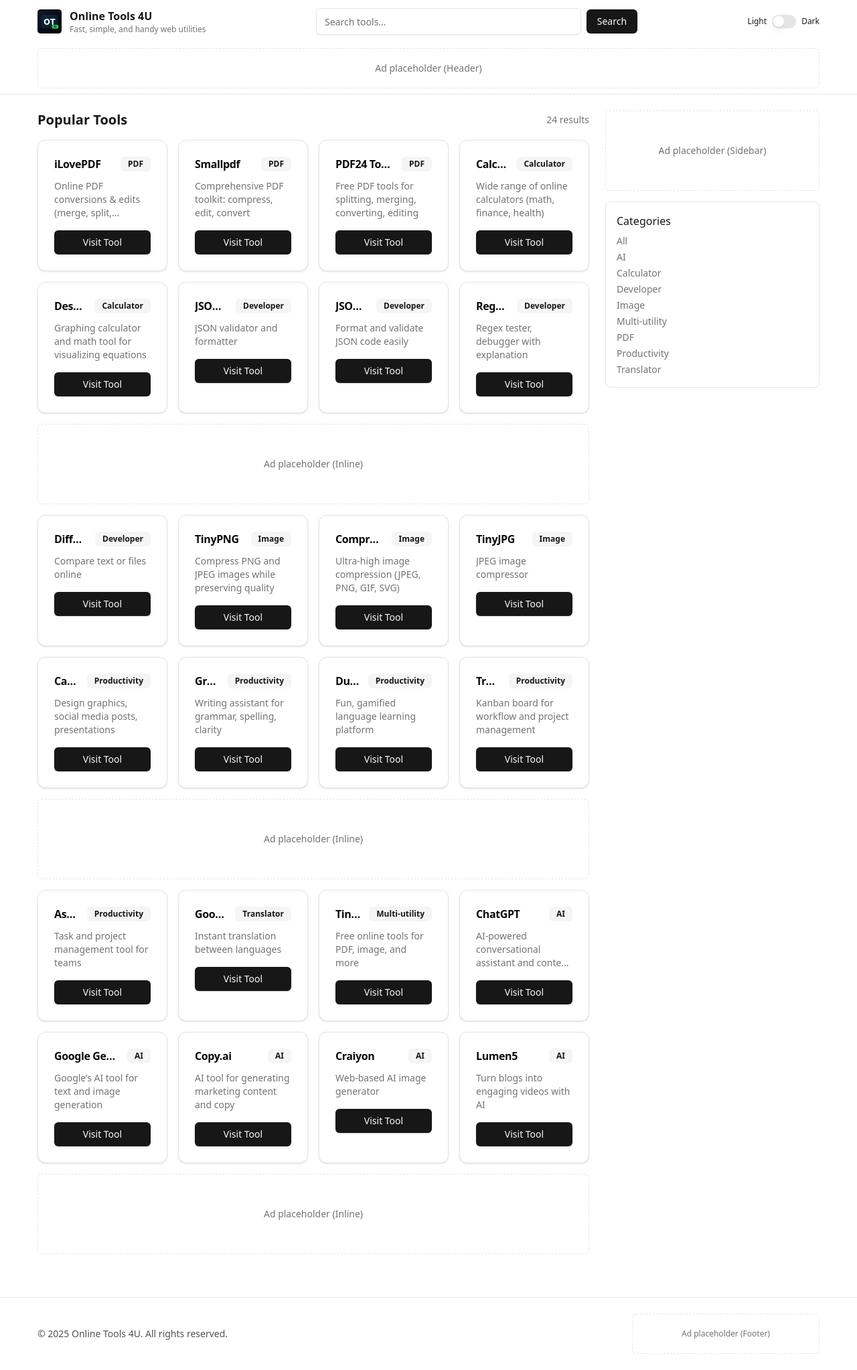
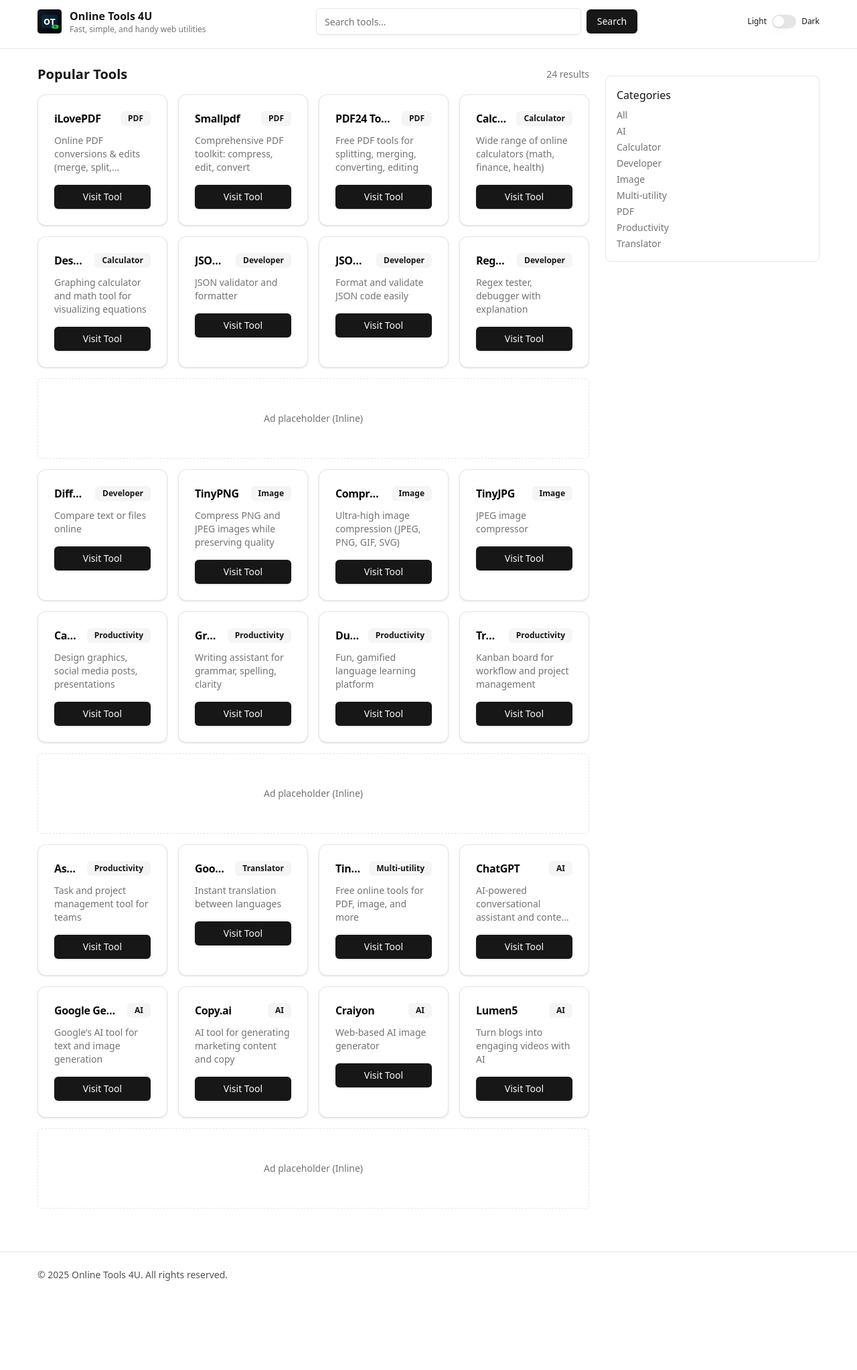
Before and after one commit to jnvsumitju-org/onlinetools4u, a React (Vite) app: page / in a window 1280 px wide. Shown: the whole page at 67% size. After the commit the page ends 1938 px from the top, so only its background shows below. Built offline with nearby package versions, Linux system fonts and the light colour scheme.

Commit message:
feat: google ad

```diff
--- a/index.html
+++ b/index.html
@@ -4,6 +4,7 @@
     <meta charset="UTF-8" />
     <link rel="icon" type="image/svg+xml" href="/logo.svg" />
     <meta name="viewport" content="width=device-width, initial-scale=1.0" />
+    <meta name="google-adsense-account" content="ca-pub-4278087596195272" />
     <title>Online Tools 4U — 25 Handy Web Utilities</title>
     <meta name="description" content="Online Tools 4U: Discover 25 popular online tools for PDFs, images, text, calculators, and more. Fast, simple, and handy web utilities." />
     <meta name="theme-color" content="#ffffff" />
@@ -19,6 +20,9 @@
     <meta name="twitter:title" content="Online Tools 4U — 25 Handy Web Utilities" />
     <meta name="twitter:description" content="Discover 25 popular online tools for PDFs, images, text, calculators, and more." />
     <meta name="twitter:image" content="/logo.svg" />
+
+    <!-- Google AdSense -->
+    <script async src="https://pagead2.googlesyndication.com/pagead/js/adsbygoogle.js?client=ca-pub-4278087596195272" crossorigin="anonymous"></script>
 
     <!-- JSON-LD Schema: ItemList of tools -->
     <script type="application/ld+json">
--- a/src/App.tsx
+++ b/src/App.tsx
@@ -4,7 +4,8 @@ import type { ToolItem } from '@/types'
 import { Header } from '@/components/Header'
 import { Footer } from '@/components/Footer'
 import { ToolGrid } from '@/components/ToolGrid'
-import { AdBanner } from '@/components/AdBanner'
+// import { AdBanner } from '@/components/AdBanner'
+import { GoogleAd } from '@/components/GoogleAd'
 
 function normalize(text: string) {
   return text.toLowerCase()
@@ -41,7 +42,7 @@ function App() {
           <ToolGrid tools={filtered} />
         </section>
         <aside className="space-y-4">
-          <AdBanner label="Ad placeholder (Sidebar)" />
+          <GoogleAd slot="YOUR_SIDEBAR_SLOT_ID" className="w-full" />
           <div className="rounded-lg border p-4">
             <div className="font-medium mb-2">Categories</div>
             <ul className="text-sm space-y-1">
--- a/src/components/Footer.tsx
+++ b/src/components/Footer.tsx
@@ -1,12 +1,12 @@
+import { GoogleAd } from './GoogleAd'
+
 export function Footer() {
   const year = new Date().getFullYear()
   return (
     <footer className="border-t mt-10">
-      <div className="container py-6 text-sm text-neutral-600 dark:text-neutral-400 flex items-center justify-between">
+      <div className="container py-6 text-sm text-neutral-600 dark:text-neutral-400 flex items-center justify-between gap-4">
         <p>© {year} Online Tools 4U. All rights reserved.</p>
-        <div className="w-[280px] min-h-[60px] rounded-md border border-dashed text-center grid place-items-center text-xs text-neutral-500">
-          Ad placeholder (Footer)
-        </div>
+        <GoogleAd slot="YOUR_FOOTER_SLOT_ID" className="w-[320px]" style={{ display: 'block' }} />
       </div>
     </footer>
   )
--- /dev/null
+++ b/src/components/GoogleAd.tsx
@@ -0,0 +1,33 @@
+import { useEffect } from 'react'
+
+declare global {
+  interface Window {
+    adsbygoogle: unknown[]
+  }
+}
+
+type GoogleAdProps = {
+  slot: string
+  className?: string
+  style?: React.CSSProperties
+  format?: string
+}
+
+export function GoogleAd({ slot, className, style, format = 'auto' }: GoogleAdProps) {
+  useEffect(() => {
+    try {
+      (window.adsbygoogle = window.adsbygoogle || []).push({})
+    } catch {}
+  }, [])
+
+  return (
+    <ins
+      className={`adsbygoogle ${className ?? ''}`}
+      style={style ?? { display: 'block' }}
+      data-ad-client="ca-pub-4278087596195272"
+      data-ad-slot={slot}
+      data-ad-format={format}
+      data-full-width-responsive="true"
+    />
+  )
+}
--- a/src/components/Header.tsx
+++ b/src/components/Header.tsx
@@ -3,6 +3,7 @@ import { Button } from '@/components/ui/button'
 import { Input } from '@/components/ui/input'
 import { Switch } from '@/components/ui/switch'
 import { useTheme } from './ThemeProvider'
+import { GoogleAd } from './GoogleAd'
 
 type HeaderProps = {
   value: string
@@ -50,9 +51,7 @@ export function Header({ value, onChange }: HeaderProps) {
         />
       </div>
       <div className="container my-2">
-        <div className="w-full min-h-[60px] rounded-md border border-dashed text-center grid place-items-center text-sm text-neutral-500">
-          Ad placeholder (Header)
-        </div>
+        <GoogleAd slot="YOUR_HEADER_SLOT_ID" className="w-full" style={{ display: 'block' }} />
       </div>
     </header>
   )
```
Also changed, not shown: public/ads.txt (added).
